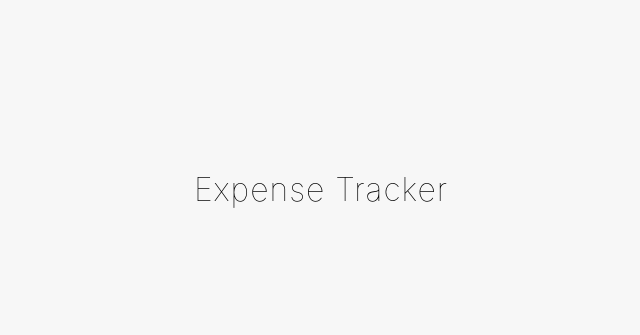
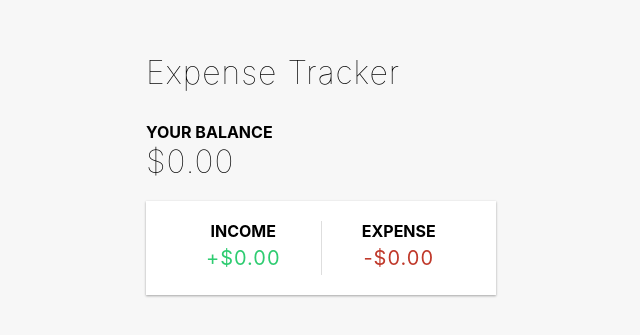
Before and after one commit to aydgn/expense-tracker, a React (Vite) app: page / in a window 1280 px wide. Shown: the part 211-546 px from the top of the page, without its empty margins (319-959 px from the left). Built offline with nearby package versions, Linux system fonts and the light colour scheme.

Commit message:
balance & income-expenses added

```diff
--- a/src/App.jsx
+++ b/src/App.jsx
@@ -1,11 +1,17 @@
 import React from "react";
 import { Header } from "./components/Header";
+import { Balance } from "./components/Balance";
+import { IncomeExpenses } from "./components/IncomeExpenses";
 import "./App.css";
 
 function App() {
   return (
     <div className="App">
       <Header title="Expense Tracker" />
+      <div className="container">
+        <Balance />
+        <IncomeExpenses />
+      </div>
     </div>
   );
 }
--- /dev/null
+++ b/src/components/Balance.jsx
@@ -0,0 +1,10 @@
+import React from "react";
+
+export const Balance = () => {
+  return (
+    <>
+      <h4>Your Balance</h4>
+      <h1 id="balance">$0.00</h1>
+    </>
+  );
+};
--- a/src/components/Header.jsx
+++ b/src/components/Header.jsx
@@ -1,7 +1,6 @@
 import React from "react";
 
 export const Header = props => {
-  let title = "";
   return (
     <header>
       <h1>{props.title}</h1>
--- /dev/null
+++ b/src/components/IncomeExpenses.jsx
@@ -0,0 +1,20 @@
+import React from "react";
+
+export const IncomeExpenses = () => {
+  return (
+    <div class="inc-exp-container">
+      <div>
+        <h4>Income</h4>
+        <p id="money-plus" class="money plus">
+          +$0.00
+        </p>
+      </div>
+      <div>
+        <h4>Expense</h4>
+        <p id="money-minus" class="money minus">
+          -$0.00
+        </p>
+      </div>
+    </div>
+  );
+};
```
